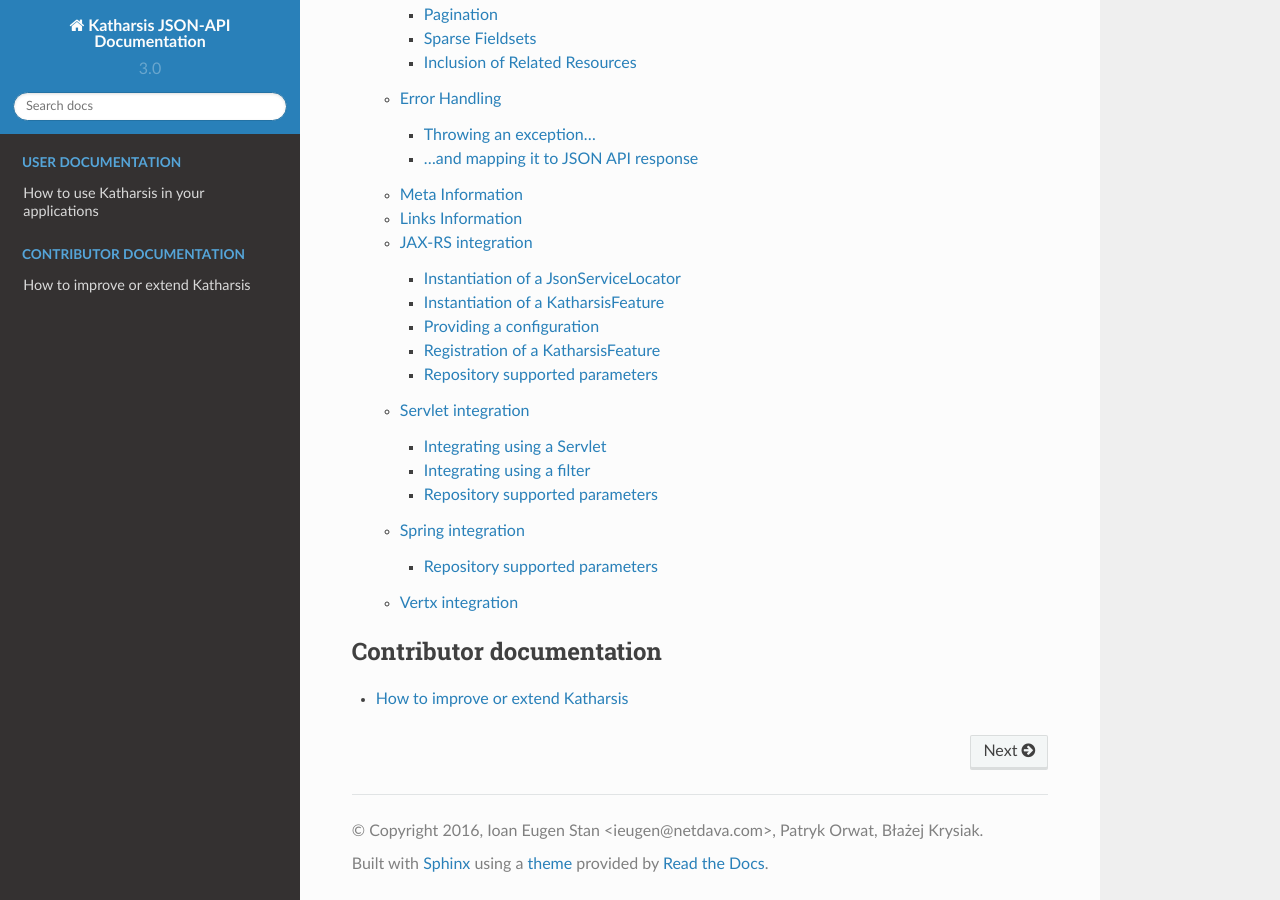
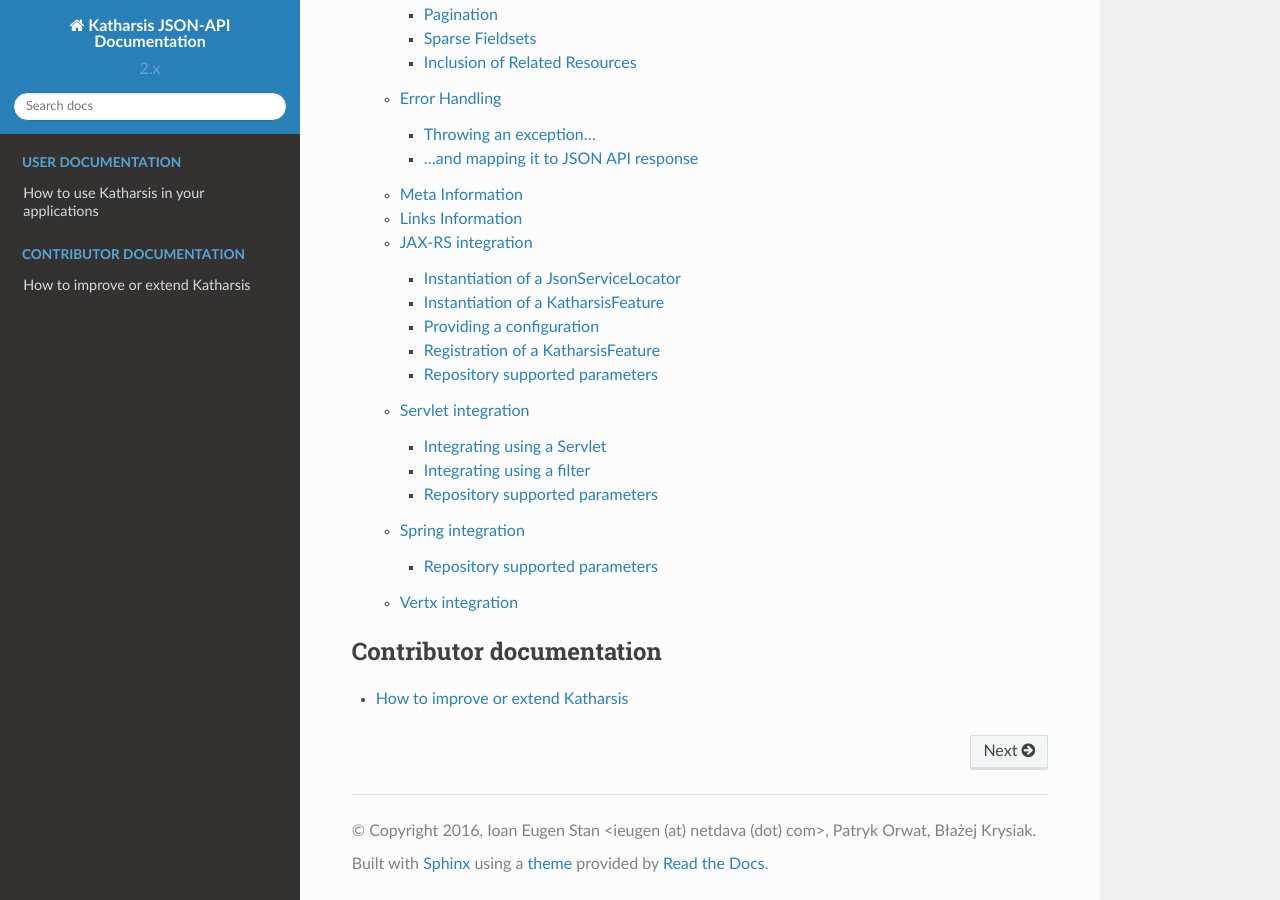
Before and after one commit to katharsis-project/katharsis-docs, a Sphinx documentation site: the page built from source/index.rst, in a window 1280 px wide and 900 px high, scrolled down 997 px. Built offline with Sphinx 7.4.7 and the Read the Docs theme 2.0.0, drawn with Linux system fonts in a browser that asks for light colours.

Commit message:
Updated version

```diff
--- a/source/conf.py
+++ b/source/conf.py
@@ -50,17 +50,17 @@
 
 # General information about the project.
 project = 'Katharsis JSON-API Documentation'
-copyright = '2016, Ioan Eugen Stan <ieugen@netdava.com>, Patryk Orwat, Błażej Krysiak'
-author = 'Ioan Eugen Stan <ieugen@netdava.com>, Patryk Orwat, Błażej Krysiak'
+copyright = '2016, Ioan Eugen Stan <ieugen (at) netdava (dot) com>, Patryk Orwat, Błażej Krysiak'
+author = 'Ioan Eugen Stan <ieugen (at) netdava (dot) com>, Patryk Orwat, Błażej Krysiak'
 
 # The version info for the project you're documenting, acts as replacement for
 # |version| and |release|, also used in various other places throughout the
 # built documents.
 #
 # The short X.Y version.
-version = '3.0'
+version = '2.x'
 # The full version, including alpha/beta/rc tags.
-release = '3.0.0'
+release = '2.4.0'
 
 # The language for content autogenerated by Sphinx. Refer to documentation
 # for a list of supported languages.
```
